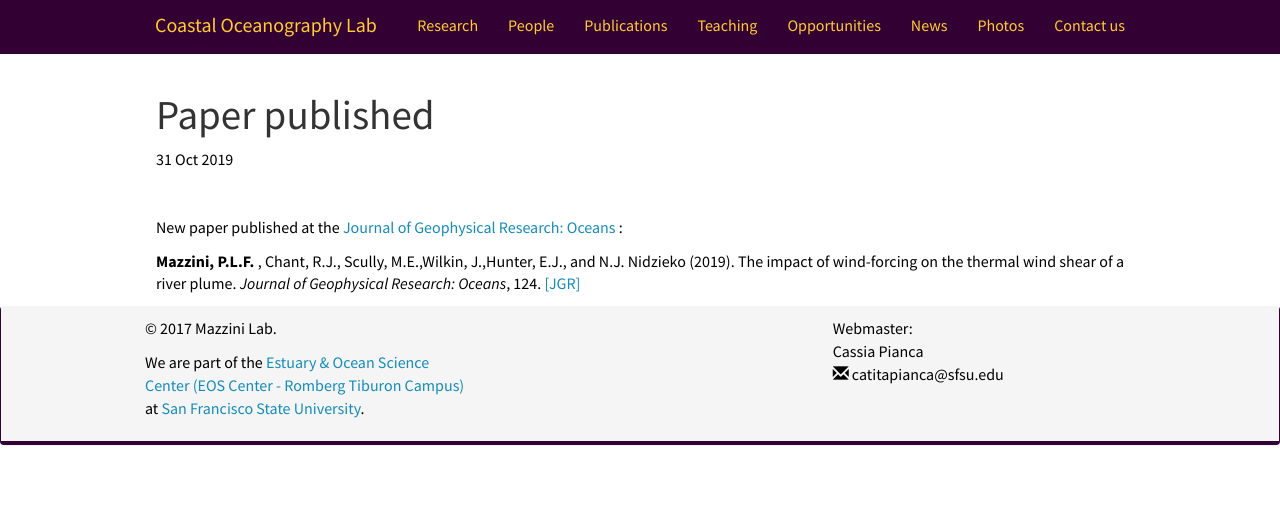
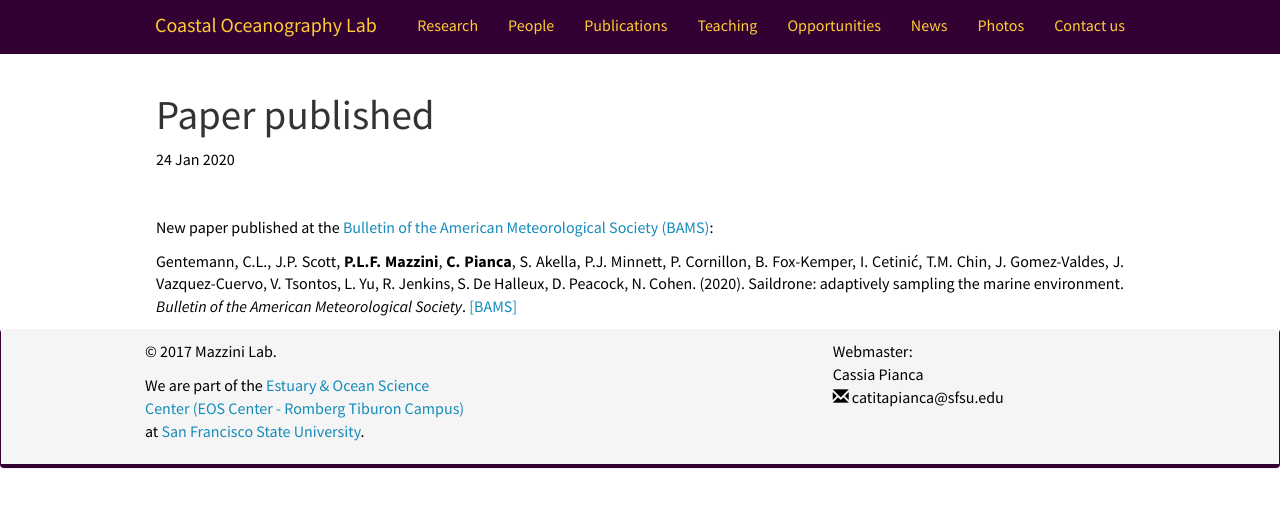
Before and after one commit to mazzinilab/mazzinilab.github.io, a Jekyll site: the page built from _posts/2019-10-31-New-Paper-Published.md, in a window 1280 px wide. Shown: the top 507 px of the page. Built offline with Jekyll 4.4.1, drawn with Linux system fonts in a browser that asks for light colours; nearby versions of some CDN libraries.

Commit message:
saildrone_paper

```diff
--- a/_posts/2019-10-31-New-Paper-Published.md
+++ b/_posts/2019-10-31-New-Paper-Published.md
@@ -1,15 +1,15 @@
 ---
 layout: post
 title: "Paper published"
-date: 2019-10-31
+date: 2020-01-24
 ---
 
 <br>
 
 <div style="text-align:justify" markdown="1">
 
-<p>New paper published at the <a href='https://doi.org/10.1029/2019JC015259'> Journal of Geophysical Research: Oceans </a>:</p>
+<p>New paper published at the <a href='https://journals.ametsoc.org/doi/10.1175/BAMS-D-19-0015.1'> Bulletin of the American Meteorological Society (BAMS)</a>:</p>
 
-<b>Mazzini, P.L.F.</b> , Chant, R.J., Scully, M.E.,Wilkin, J.,Hunter, E.J., and N.J. Nidzieko (2019). The impact of wind-forcing on the thermal wind shear of a river plume. <i> Journal of Geophysical Research: Oceans</i>, 124. [[JGR]](https://doi.org/10.1029/2019JC015259)
+Gentemann, C.L., J.P. Scott, <b>P.L.F. Mazzini</b>, <b>C. Pianca</b>, S. Akella, P.J. Minnett, P. Cornillon, B. Fox-Kemper, I. Cetinić, T.M. Chin, J. Gomez-Valdes, J. Vazquez-Cuervo, V. Tsontos, L. Yu, R. Jenkins, S. De Halleux, D. Peacock, N. Cohen. (2020). Saildrone: adaptively sampling the marine environment. <i>Bulletin of the American Meteorological Society</i>. [[BAMS]](https://journals.ametsoc.org/doi/10.1175/BAMS-D-19-0015.1)
 
 </div>
```
Also changed, not shown: _pages/publications.md (+1 -1 lines), research/Saildrone.md (+1 -1 lines).
